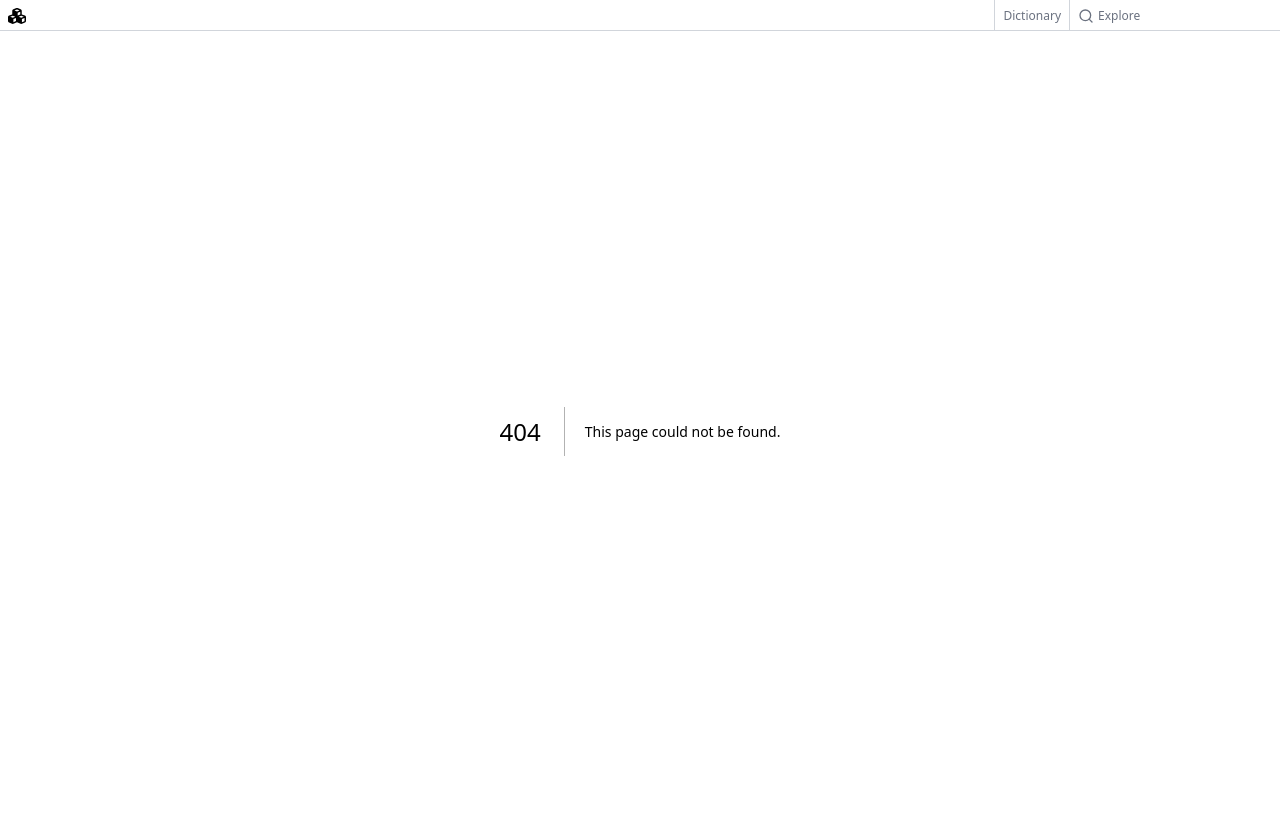
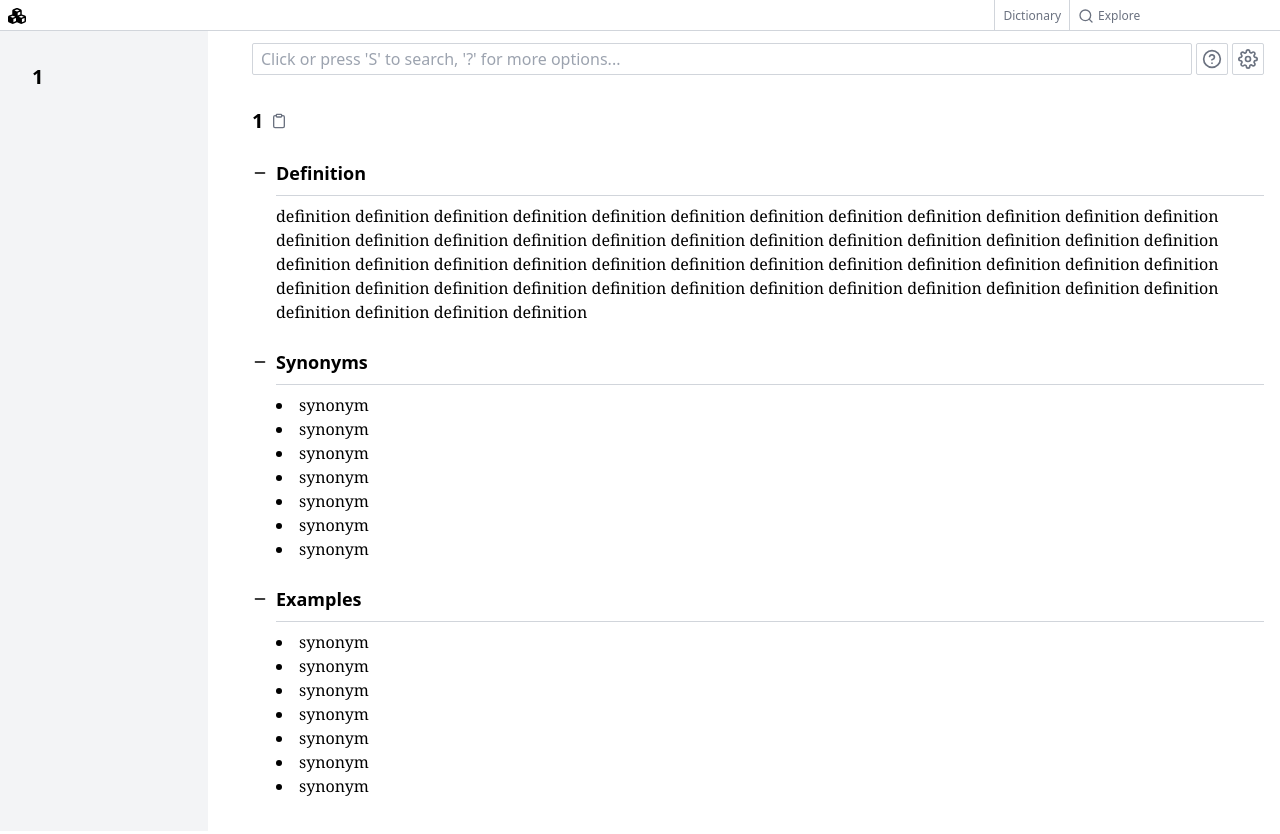
Before and after one commit to federicofusco/simplex, a Next.js app in the folder dictionary/: page /word/1 in a window 1280 px wide. Before the commit this address had no page. Shown: the top 834 px of the page. Built offline with nearby package versions, Linux system fonts and the light colour scheme.

Commit message:
Very preliminary version of the page, will split everything into components soon

```diff
--- a/dictionary/src/common/components/header/Header.tsx
+++ b/dictionary/src/common/components/header/Header.tsx
@@ -22,7 +22,7 @@ interface HeaderProps {
 }
 
 const Header = ({ displayLogo }: HeaderProps ) => {
-    return <div className="w-screen border-b border-gray-300 h-[31px] flex justify-between">
+    return <div className="fixed top-0 z-[1000] bg-white w-screen border-b border-gray-300 h-[31px] flex justify-between">
 
         {/* Displays the logo */}
         { displayLogo && <HeaderItem>
--- /dev/null
+++ b/dictionary/src/common/components/hero/HeroSearch.tsx
@@ -0,0 +1,12 @@
+const HeroSearch = () => {
+    return <div className="border border-gray-300 rounded-sm flex justify-center mt-8 w-full max-w-md">
+        <input
+        placeholder="Click or press 'S' to search"
+        type="text"
+        className="w-full p-2 outline-none"
+        />
+        <button className="p-2 text-gray-400 border-l border-gray-300 hover:bg-gray-100">Search</button>
+    </div>
+}
+
+export default HeroSearch;
--- /dev/null
+++ b/dictionary/src/common/components/hero/HeroTitle.tsx
@@ -0,0 +1,14 @@
+import Logo from "../navigation/Logo";
+
+interface HeroTitleProps {
+    title: string,
+}
+
+const HeroTitle = ({ title }: HeroTitleProps ) => {
+return <div className="flex justify-center">
+    <Logo height={ 48 } width={ 48 } />
+    <h1 className="text-4xl my-auto ml-5 font-bold">{ title }</h1>
+</div>
+}
+
+export default HeroTitle;
--- /dev/null
+++ b/dictionary/src/common/components/navigation/sidebar/Sidebar.tsx
@@ -0,0 +1,14 @@
+interface SidebarProps {
+    word?: string | string[],
+    sources: [string, string][],
+}
+
+const Sidebar = ({ word, sources }: SidebarProps) => {
+    return <div className=" h-full w-52 fixed left-0 top-[31px] bg-gray-100 pl-8 pt-8">
+
+        {/* Title */}
+        <h1 className="text-xl text-black font-bold">{ word }</h1>
+    </div>
+}
+
+export default Sidebar;
--- a/dictionary/src/pages/index.tsx
+++ b/dictionary/src/pages/index.tsx
@@ -1,27 +1,9 @@
-import Logo from "@/common/components/navigation/Logo";
-import { ReactNode } from "react";
-
-const HeroTitle = () => {
-  return <div className="flex justify-center">
-    <Logo height={ 48 } width={ 48 } />
-    <h1 className="text-4xl my-auto ml-5 font-bold">Simplex</h1>
-  </div>
-}
-
-const HeroSearch = () => {
-  return <div className="border border-gray-300 rounded-sm flex justify-center mt-8 w-full max-w-md">
-    <input
-      placeholder="Click or press 'S' to search"
-      type="text"
-      className="w-full p-2 outline-none"
-    />
-    <button className="p-2 text-gray-400 border-l border-gray-300 hover:bg-gray-100">Search</button>
-  </div>
-}
+import HeroSearch from "@/common/components/hero/HeroSearch";
+import HeroTitle from "@/common/components/hero/HeroTitle";
 
 const Home = () => {
   return <div className="px-4 mt-16">
-      <HeroTitle />
+      <HeroTitle title="Simplex" />
       <div className="w-full flex justify-center">
         <HeroSearch />
       </div>
--- /dev/null
+++ b/dictionary/src/pages/word/[word].tsx
@@ -0,0 +1,102 @@
+import { useRouter } from "next/router";
+import Sidebar from "@/common/components/navigation/sidebar/Sidebar";
+import { ReactNode } from "react";
+import { HelpCircle, Settings, Clipboard, Minus, Plus } from "react-feather";
+
+interface SearchButtonProps {
+    icon: ReactNode,
+}
+
+const SearchButton = ({ icon }: SearchButtonProps ) => {
+    return <button className="ml-1 min-w-[32px] h-8 w-8 border flex border-gray-300 rounded-sm">
+        { icon }
+    </button>
+}
+
+const Search = () => {
+    return <div className="w-full flex justify-between">
+        <input
+            placeholder="Click or press 'S' to search, '?' for more options..."
+            type="text"
+            className="w-full h-8 px-2 py-1 border rounded-sm border-gray-300 outline-none"
+        />
+        <SearchButton icon={ <HelpCircle className="m-auto text-gray-500 h-5 w-5" /> } />
+        <SearchButton icon={ <Settings className="m-auto text-gray-500 h-5 w-5" /> } />
+    </div>
+}
+
+const Word = () => {
+    const router = useRouter ();
+    let { word } = router.query;
+
+    // Capitalizes the word
+    if ( word ) {
+        word = [...word]
+        word[0] = word[0].toUpperCase();
+        word = word.join ( "" );
+    }
+
+    return <>
+        <Sidebar
+            word={ word }
+            sources={[]}
+        />
+
+        <div className="m-0 absolute pt-3 pr-4 pb-12 pl-11 right-0 top-[31px] w-[calc(100vw-208px)]">
+
+            {/* Search bar */}
+            <Search />
+
+            {/* Title */}
+            <div className="mt-8 flex justify-start">
+                <h1 className="text-xl font-bold">{ word }</h1>
+                <Clipboard className="my-auto ml-2 w-4 h-4 text-gray-500" />
+            </div>
+
+            {/* Definition */}
+            <div id="definition" className="flex justify-start mt-6">
+                <Minus className="my-auto h-4 w-4 mr-2" />
+                <h2 className="text-lg font-bold">Definition</h2>
+            </div>
+            <div className="w-[calc(100vw-292px)] ml-6 border-t border-gray-300 mt-2 pt-2">
+                <p className="font-serif">definition definition definition definition definition definition definition definition definition definition definition definition definition definition definition definition definition definition definition definition definition definition definition definition definition definition definition definition definition definition definition definition definition definition definition definition definition definition definition definition definition definition definition definition definition definition definition definition definition definition definition definition </p>
+            </div>
+
+            {/* Synonyms */}
+            <div id="synonyms" className="flex justify-start mt-6">
+                <Minus className="my-auto h-4 w-4 mr-2" />
+                <h2 className="text-lg font-bold">Synonyms</h2>
+            </div>
+            <div className="w-[calc(100vw-292px)] ml-6 border-t border-gray-300 mt-2 pt-2">
+                <ul className="list-disc list-inside">
+                    <li className="font-serif">synonym</li>
+                    <li className="font-serif">synonym</li>
+                    <li className="font-serif">synonym</li>
+                    <li className="font-serif">synonym</li>
+                    <li className="font-serif">synonym</li>
+                    <li className="font-serif">synonym</li>
+                    <li className="font-serif">synonym</li>
+                </ul>
+            </div>
+
+            {/* Usage examples */}
+            <div id="examples" className="flex justify-start mt-6">
+                <Minus className="my-auto h-4 w-4 mr-2" />
+                <h2 className="text-lg font-bold">Examples</h2>
+            </div>
+            <div className="w-[calc(100vw-292px)] ml-6 border-t border-gray-300 mt-2 pt-2">
+                <ul className="list-inside list-disc">
+                    <li className="font-serif">synonym</li>
+                    <li className="font-serif">synonym</li>
+                    <li className="font-serif">synonym</li>
+                    <li className="font-serif">synonym</li>
+                    <li className="font-serif">synonym</li>
+                    <li className="font-serif">synonym</li>
+                    <li className="font-serif">synonym</li>
+                </ul>
+            </div>
+        </div>
+    </>
+}
+
+export default Word;
--- a/dictionary/tsconfig.json
+++ b/dictionary/tsconfig.json
@@ -1,6 +1,6 @@
 {
   "compilerOptions": {
-    "target": "es5",
+    "target": "ES2016",
     "lib": ["dom", "dom.iterable", "esnext"],
     "allowJs": true,
     "skipLibCheck": true,
```
